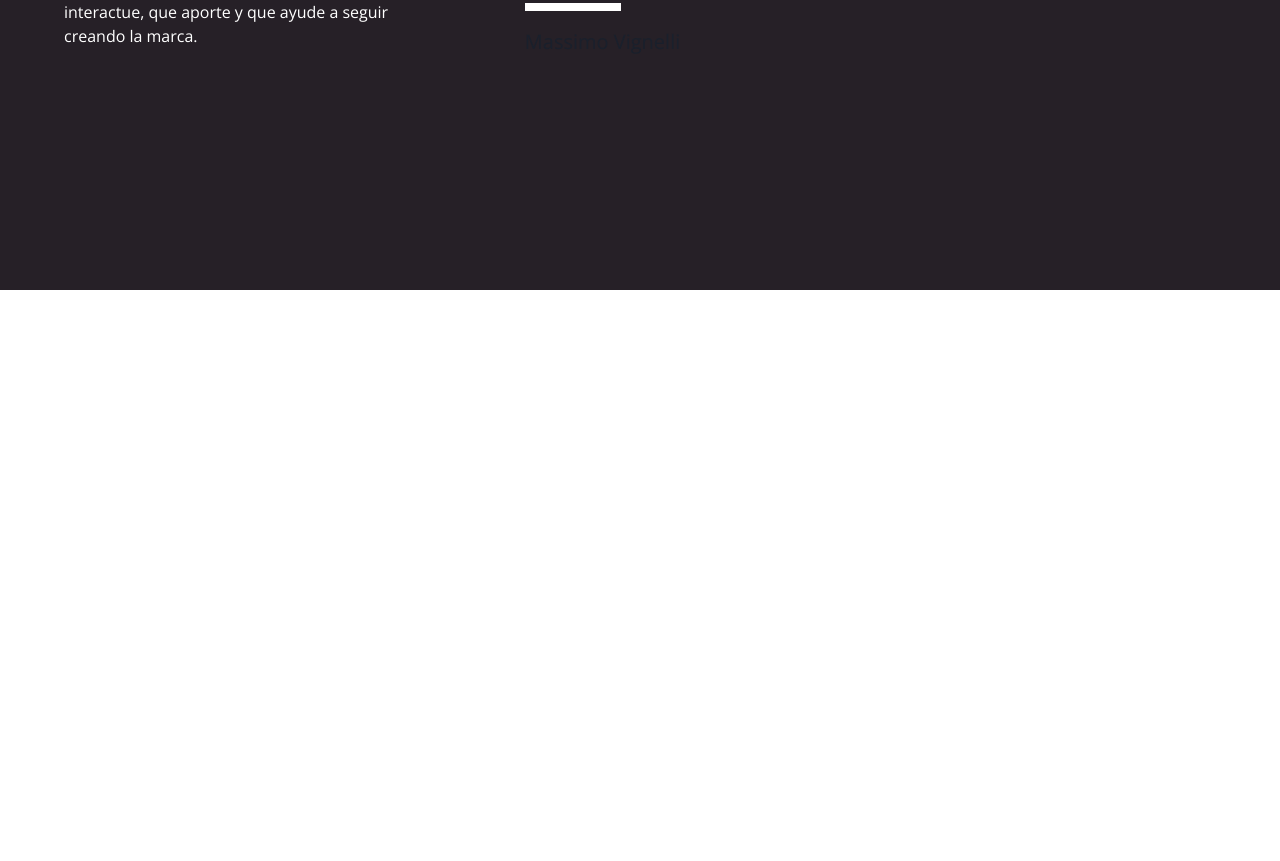
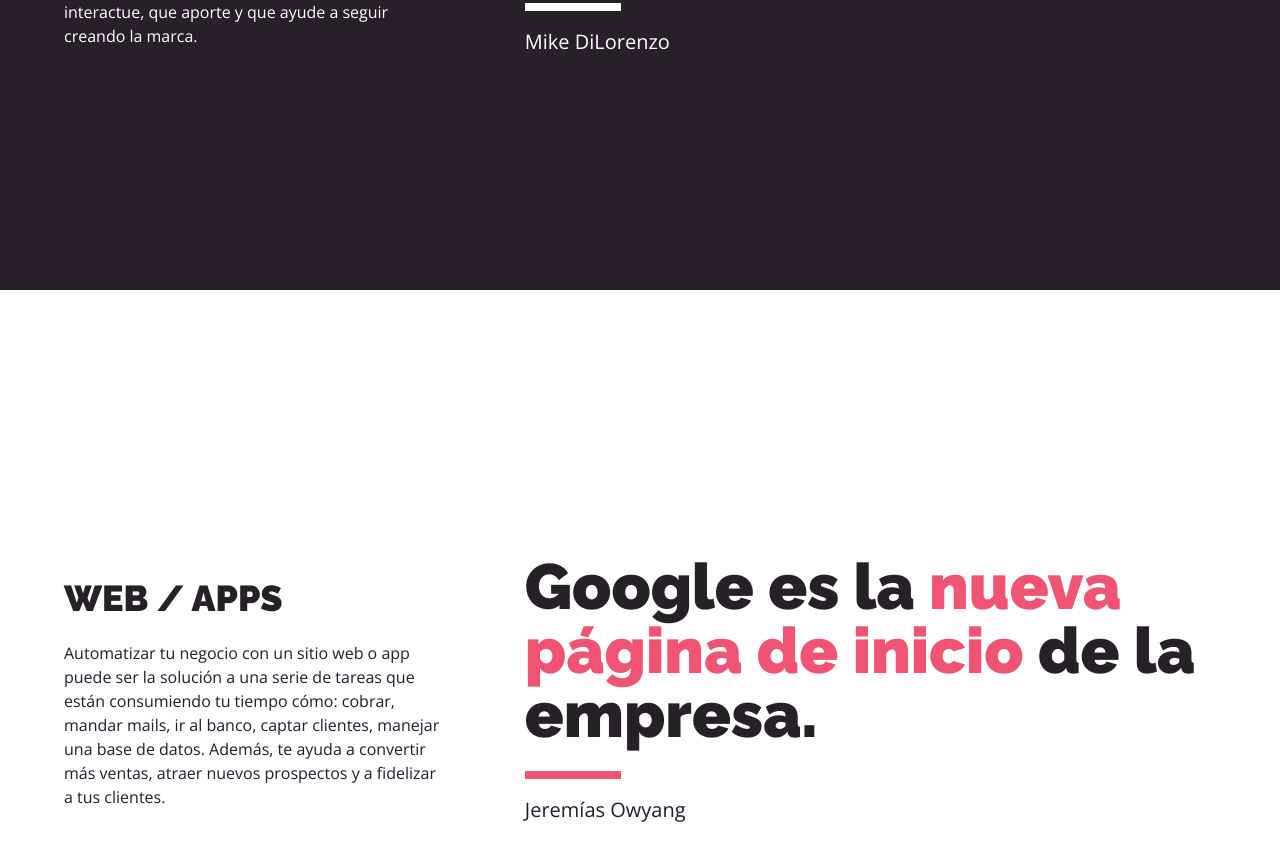
Before and after one commit to kevotovar/breadman-main, a Gatsby site: page / in a window 1280 px wide. Shown: the part 2910-3771 px from the top of the page. Before the commit the page ends 3200 px from the top, so only its background shows below. Built offline with nearby package versions, Linux system fonts and the light colour scheme; Gatsby itself is replaced by a stand-in of ours.

Commit message:
Add web apps

```diff
--- a/src/pages/index.js
+++ b/src/pages/index.js
@@ -79,7 +79,7 @@ function IndexPage() {
               <span className="text-white">lenguaje</span>, nunca un estilo.
             </p>
             <div className="bg-white h-2 w-24 mb-4"></div>
-            <p className="font-light text-xl">Massimo Vignelli</p>
+            <p className="font-light text-xl text-white">Massimo Vignelli</p>
           </div>
         </div>
       </div>
@@ -107,7 +107,32 @@ function IndexPage() {
               <span className="text-breadman-red">tratan de experiencias.</span>
             </p>
             <div className="bg-white h-2 w-24 mb-4"></div>
-            <p className="font-light text-xl">Massimo Vignelli</p>
+            <p className="font-light text-xl text-white">Mike DiLorenzo</p>
+          </div>
+        </div>
+      </div>
+      <div className="md:h-screen p-8 flex items-center">
+        <div className="md:flex mx-auto max-w-6xl items-center justify-between">
+          <div className="w-full md:w-1/3">
+            <h5 className="text-breadman-black-light font-serif font-black text-4xl mb-4 uppercase">
+              Web / APPS
+            </h5>
+            <p>
+              Automatizar tu negocio con un sitio web o app puede ser la
+              solución a una serie de tareas que están consumiendo tu tiempo
+              cómo: cobrar, mandar mails, ir al banco, captar clientes, manejar
+              una base de datos. Además, te ayuda a convertir más ventas, atraer
+              nuevos prospectos y a fidelizar a tus clientes.
+            </p>
+          </div>
+          <div className="w-full mt-6 md:mt-0 md:w-3/5">
+            <p className="text-breadman-black-light text-6xl leading-none font-serif font-black mb-6">
+              Google es la{' '}
+              <span className="text-breadman-red">nueva página de inicio</span>{' '}
+              de la empresa.
+            </p>
+            <div className="bg-breadman-red h-2 w-24 mb-4"></div>
+            <p className="font-light text-xl">Jeremías Owyang</p>
           </div>
         </div>
       </div>
```
